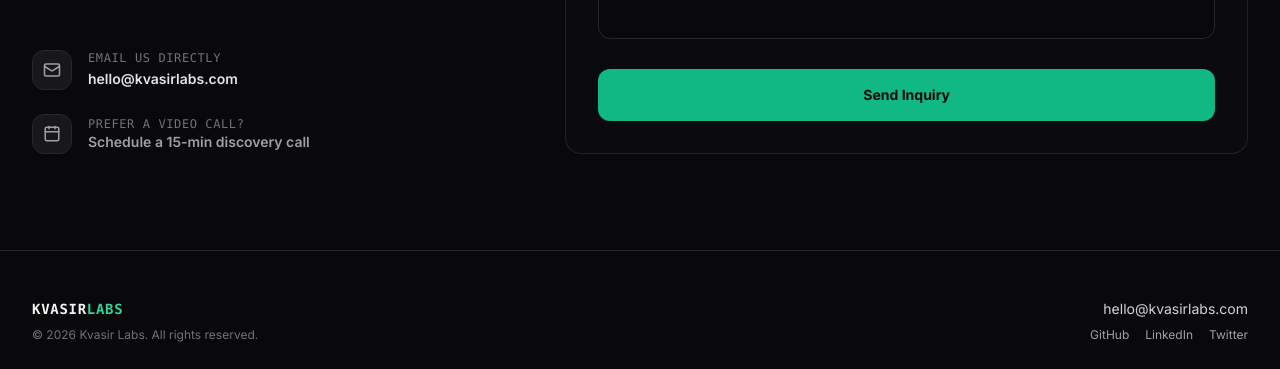
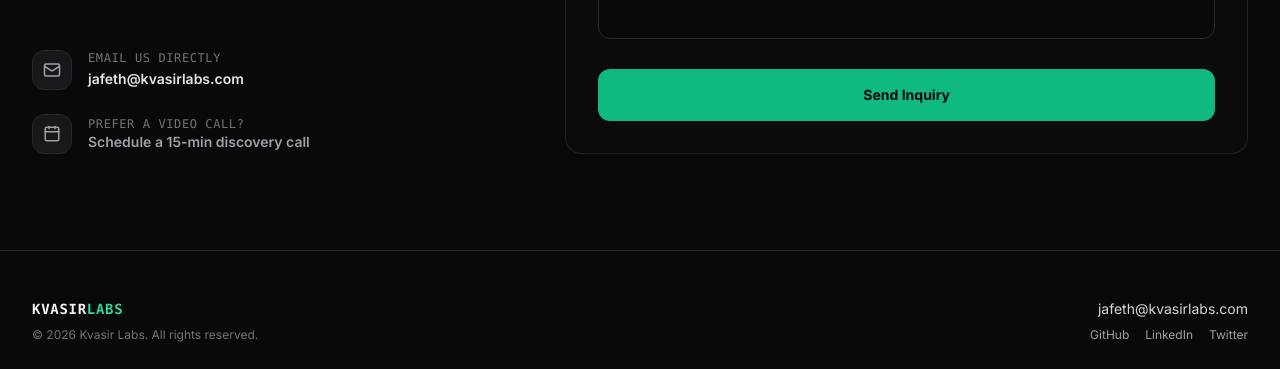
Before and after one commit to joseafg94/portafolio-web, a Next.js app: page / in a window 1280 px wide. Shown: the part 7613-7982 px from the top of the page. Built offline with nearby package versions, Linux system fonts and the light colour scheme; no server answers.

Commit message:
feat: add Contact and Footer section components to landing page

```diff
--- a/app/components/sections/Contact.tsx
+++ b/app/components/sections/Contact.tsx
@@ -33,8 +33,8 @@ export default function Contact({ selectedService }: ContactProps) {
               </div>
               <div>
                 <p className="text-xs font-mono text-zinc-500 uppercase tracking-wider">{t.contact.emailLabel2}</p>
-                <a href="mailto:hello@kvasirlabs.com" className="text-sm font-semibold text-zinc-200 hover:text-emerald-400 transition-colors">
-                  hello@kvasirlabs.com
+                <a href="mailto:jafeth@kvasirlabs.com" className="text-sm font-semibold text-zinc-200 hover:text-emerald-400 transition-colors">
+                  jafeth@kvasirlabs.com
                 </a>
               </div>
             </div>
--- a/app/components/sections/Footer.tsx
+++ b/app/components/sections/Footer.tsx
@@ -22,10 +22,10 @@ export default function Footer() {
           {/* Contact Email & Socials */}
           <div className="flex flex-col items-center md:items-end gap-2">
             <a
-              href="mailto:hello@kvasirlabs.com"
+              href="mailto:jafeth@kvasirlabs.com"
               className="text-sm text-zinc-300 hover:text-emerald-400 transition-colors"
             >
-              hello@kvasirlabs.com
+              jafeth@kvasirlabs.com
             </a>
             <div className="flex space-x-4 text-xs">
               <a href="#" className="hover:text-zinc-100 transition-colors">
```
